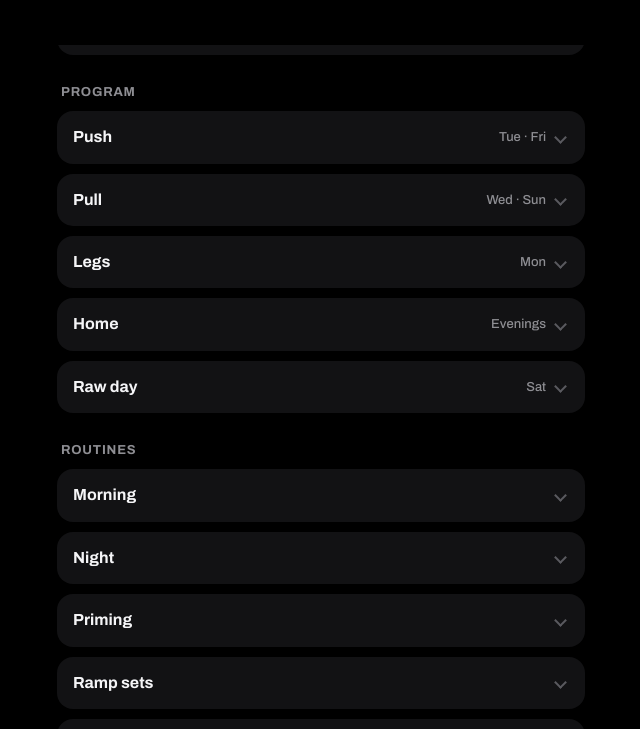
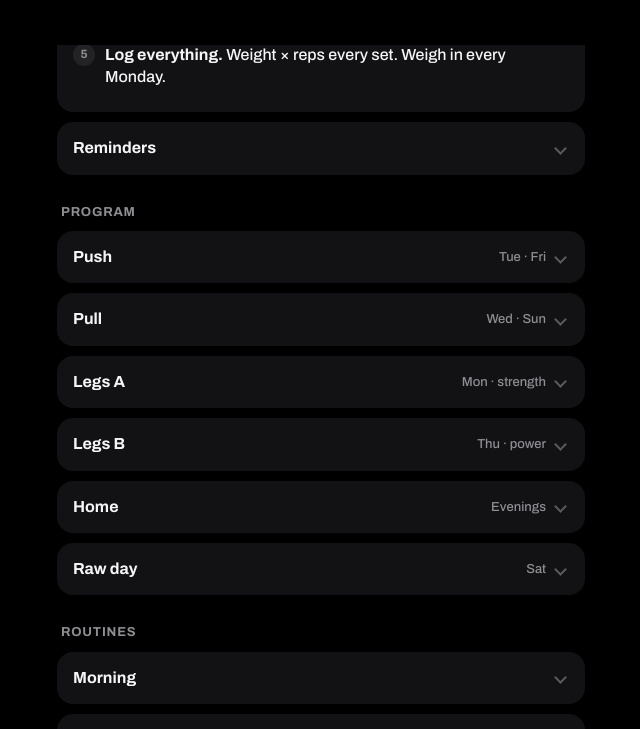
Before and after one commit to cbmugshaa/perfectchaos, a plain HTML site: page index.html in a window 1280 px wide. Shown: the part 1555-2284 px from the top of the page, without its empty margins (319-959 px from the left). Drawn offline with Linux system fonts and the light colour scheme.

Commit message:
Legs A/B split, Thu Legs B gym, Tue light legs, raw day build-ups, goals, reminders
Co-Authored-By: Claude Opus 5.5 <noreply@anthropic.com>
Claude-Session: https://claude.ai/code/session_014YzYeiR8TTf8a2EqsnCJrs

```diff
--- a/index.html
+++ b/index.html
@@ -234,6 +234,11 @@ select{font:inherit;background:var(--card2);color:var(--text);border:0;border-ra
       <div id="daily"></div>
       <div class="progress"><i id="daily-bar"></i></div>
       <div class="cleared-msg">Day cleared ✓</div>
+    </div>
+
+    <h2>Chasing</h2>
+    <div class="card" style="display:flex;flex-wrap:wrap;gap:8px">
+      <span class="pill" style="font-size:14px;padding:6px 12px">Dunk</span><span class="pill" style="font-size:14px;padding:6px 12px">Jump higher</span><span class="pill" style="font-size:14px;padding:6px 12px">Sprint faster</span><span class="pill" style="font-size:14px;padding:6px 12px">Strong legs</span>
     </div>
 
     <h2>Benchmarks</h2>
@@ -478,10 +483,10 @@ S.hist=S.hist||{};
 
 /* ================= BUILD DATA ================= */
 const WEEK={
-  1:{main:'Gym · Legs',tag:'Legs',home:'Hard pull-ups · curls + hammers · forearms · laterals · easy pull-ups'},
-  2:{main:'Gym · Push A',tag:'Push',home:'Ab wheel · push-up plus · light legs (box pistols, calves)'},
+  1:{main:'Gym · Legs A',tag:'Legs A',home:'Hard pull-ups · curls + hammers · forearms · laterals · easy pull-ups'},
+  2:{main:'Gym · Push A',tag:'Push',home:'Ab wheel · push-up plus · light legs (box pistols, Cossacks)'},
   3:{main:'Gym · Pull A',tag:'Pull',home:'Dips · skull crushers · scapular depressions'},
-  4:{main:'Home day',tag:'Home',home:'Hard pull-ups · curls + hammers · forearms · laterals · ab wheel · full home legs · easy pull-ups'},
+  4:{main:'Gym · Legs B',tag:'Legs B',home:'Hard pull-ups · curls + hammers · forearms · laterals · ab wheel · easy pull-ups'},
   5:{main:'Gym · Push B',tag:'Push',home:'Easy pull-ups only. Rest before raw day.'},
   6:{main:'Raw day',tag:'Raw',home:'Max intent, full rest, no conditioning. Then dips · skull crushers · scap depressions · laterals · ab wheel · push-up plus'},
   0:{main:'Gym · Pull B',tag:'Pull',home:'Dips · scapular depressions · weekly review'}
@@ -541,7 +546,7 @@ const PROGRAM=[
     ['Cable lateral raise, left first','2 × 12–20 · last to failure · 60s',CUE.lat],
     ['Ab crunch machine (Sun only)','2–3 × 10–15 · last to failure · 60s']
   ]},
-  {name:'Legs',days:'Mon',ex:[
+  {name:'Legs A',days:'Mon · strength',ex:[
     ['Single-leg glute bridge, left first','2 × 10 · easy'],
     ['Box back squat, safety bars set','3 × 4–6 · RIR 1–2, last TF · 3 min · ~90–95kg, box ~5cm below knee','Feet straight and narrow (slight turn-out only if needed). Brace 360. Sit tail back to the box, touch without collapsing, drive up. Head forward. Stop above any tailbone tuck. Lower the box 2–3cm whenever all sets hit 6.'],
     ['Smith RDL','3 × 6–8 · RIR 1–2 · 2–3 min','Tail back, head forward, soft knees. Stop when the hamstrings stretch fully, back neutral.'],
@@ -549,6 +554,13 @@ const PROGRAM=[
     ['Standing single-leg calf raise, left first','3 × 10–15 · last to failure · 60s'],
     ['Ab crunch machine','2–3 × 10–15 · last to failure · 60s']
   ],note:'Feet straight and narrow. Tail back, head forward. Inner ankle high. Bow as you load, release as you stand. No leg press, no leg extension, no toes-out.'},
+  {name:'Legs B',days:'Thu · power',ex:[
+    ['Trap bar jumps','4 × 3 · full rest','Quick dip, jump, land soft. Reset each rep. End the set if a rep is slower.'],
+    ['Smith split squat or Bulgarian, left first','3 × 6–8 · RIR 1 · 2 min','Front foot straight, inner ankle high. Sit into the front hip, knee out over the toes (bow). Release as you stand.'],
+    ['Seated leg curl','3 × 6–8 · 3s lowering + pause at the stretch · 2 min'],
+    ['Suitcase carry, left hand first','3 × 20–30m each side','Tall, ribs down, shoulders level. Don\'t lean away from the weight.'],
+    ['Standing single-leg calf raise, left first','3 × 10–15 · last to failure · 60s']
+  ],note:'Single leg, hamstrings, power, trunk. First session dropped in a broken week.'},
   {name:'Home',days:'Evenings',ex:[
     ['Easy pull-ups','4–6 mini-sets of 2–3 crisp reps · Mon, Thu, Fri · never to failure'],
     ['Hard pull-ups','3 @ RIR 1 · Mon, Thu'],
@@ -560,15 +572,14 @@ const PROGRAM=[
     ['DB curl + hammer curl','2 × 8–12 + 2 × 10–15 · Mon, Thu'],
     ['Wrist curl + reverse curl','2 × 15–20 + 2 × 12–15 · Mon, Thu'],
     ['Ab wheel, kneeling, full range','3 × 3–5 · Tue, Thu, Sat','Ribs down, pelvis tucked, never let the lower back sag.'],
-    ['Box pistol, left first','3 × 3–5 each · Tue (light), Thu'],
-    ['Supported split squat, left first','2–3 × 8–12 · Thu'],
-    ['Cossack squat','2 × 6–8 each · Thu'],
-    ['Single-leg calf raise, weighted','2–3 × 10–15 · Tue, Thu']
+    ['Box pistol, left first','3 × 3–5 each · Tue'],
+    ['Cossack squat','2 × 6–8 each · Tue'],
   ],note:'No home legs the day before gym legs or raw day. No easy pull-ups on or the day before pull days.'},
   {name:'Raw day',days:'Sat',ex:[
     ['Warm-up','A-skips, high knees, bounding, falling starts, build-ups · 15 min'],
     ['10m accelerations','6 reps · 90s+'],
     ['Flying 20m','4 reps · 2 min+'],
+    ['Build-up sprints, 30–40m','2–3 reps · top speed · full rest'],
     ['Max approach jumps at the rim','5 reps · full rest'],
     ['Broad jumps','3 × 3 · full rest'],
     ['Single-leg bounds, left first','3 × 5 each · 60s'],
@@ -587,8 +598,8 @@ const ROUTINES=[
 const WHY=['“I want to get <span>strong as fuck</span>.”','“Strong, muscular, and <span>explosive</span>.”','“I don\'t want to just be toned. I want to get <span>big</span> too.”','“I have <span>no excuses</span> to not be the most consistent.”'];
 const PATTERNS=['Skipping legs','Going on and off with the gym','Waiting 4+ hours to eat','Late nights on the phone','Left shoulder hiking','Standing staggered, left leg back','Underloading out of caution (the “humble gimmick”)','Random easy reps instead of hard sets','Chasing feel or new exercise trends','Too many goals at once','Not logging numbers'];
 
-const HOMEDAYS={1:['Hard pull-ups','DB curl + hammer curl','Wrist curl + reverse curl','DB lateral raise, light','Easy pull-ups'],2:['Ab wheel, kneeling, full range','Push-up plus, hard','Box pistol, left first','Single-leg calf raise, weighted'],3:['Dips','Standing DB skull crusher','Scapular depression on dip bars'],4:['Hard pull-ups','DB curl + hammer curl','Wrist curl + reverse curl','DB lateral raise, light','Ab wheel, kneeling, full range','Box pistol, left first','Supported split squat, left first','Cossack squat','Single-leg calf raise, weighted','Easy pull-ups'],5:['Easy pull-ups'],6:['Dips','Standing DB skull crusher','Scapular depression on dip bars','DB lateral raise, light','Ab wheel, kneeling, full range','Push-up plus, hard'],0:['Dips','Scapular depression on dip bars']};
-const MAINDAY={1:'Legs',2:'Push',3:'Pull',5:'Push',6:'Raw day',0:'Pull'};
+const HOMEDAYS={1:['Hard pull-ups','DB curl + hammer curl','Wrist curl + reverse curl','DB lateral raise, light','Easy pull-ups'],2:['Ab wheel, kneeling, full range','Push-up plus, hard','Box pistol, left first','Cossack squat'],3:['Dips','Standing DB skull crusher','Scapular depression on dip bars'],4:['Hard pull-ups','DB curl + hammer curl','Wrist curl + reverse curl','DB lateral raise, light','Ab wheel, kneeling, full range','Easy pull-ups'],5:['Easy pull-ups'],6:['Dips','Standing DB skull crusher','Scapular depression on dip bars','DB lateral raise, light','Ab wheel, kneeling, full range','Push-up plus, hard'],0:['Dips','Scapular depression on dip bars']};
+const MAINDAY={1:'Legs A',4:'Legs B',2:'Push',3:'Pull',5:'Push',6:'Raw day',0:'Pull'};
 /* ---------- render build ---------- */
 const now=new Date();
 const DN=['Sunday','Monday','Tuesday','Wednesday','Thursday','Friday','Saturday'];
@@ -681,7 +692,7 @@ function renderSkills(){
 }
 renderSkills();
 $('rules').innerHTML=RULES.map(r=>'<li>'+r+'</li>').join('');
-const REMINDERS=['Warm-up sets near working weight: 2–3 reps only. Never 8.','Full 2–3 min rest between heavy sets.','No testing a heavier weight before working sets. It costs reps on the real ones.','Track total reps across all sets. That\'s your progress every session.','Left foot forward, not back. Left foot forward switches the left glute on.','Lateral raises light: 6–7kg, 12–20 reps. Traps hike or swing = too heavy.','Calves standing, not seated. The gastrocnemius only works fully with a straight knee.','Triceps cap: ~20 hard sets a week.'];
+const REMINDERS=['Ramp up jumping. Never go straight into max-effort jumps after time off.','Legs are strength-biased: heavy, low reps.','Broken week: Mon Legs A, Wed push, Fri pull, Sat raw. Legs B goes first.','Warm-up sets near working weight: 2–3 reps only. Never 8.','Full 2–3 min rest between heavy sets.','No testing a heavier weight before working sets. It costs reps on the real ones.','Track total reps across all sets. That\'s your progress every session.','Left foot forward, not back. Left foot forward switches the left glute on.','Lateral raises light: 6–7kg, 12–20 reps. Traps hike or swing = too heavy.','Calves standing, not seated. The gastrocnemius only works fully with a straight knee.','Triceps cap: ~20 hard sets a week.'];
 $('reminders').innerHTML=REMINDERS.map(x=>'<div class="line">'+x+'</div>').join('');
 $('program').innerHTML=PROGRAM.map(p=>'<details><summary>'+p.name+'<span class="meta">'+p.days+'</span><span class="chev"></span></summary><div class="dbody">'+
   p.ex.map(e=>'<div class="ex'+(e[2]?' hascue':'')+'"><div class="n">'+e[0]+'</div><div class="d">'+e[1]+'</div>'+(e[2]?'<div class="cue">'+e[2]+'</div>':'')+'</div>').join('')+
--- a/sw.js
+++ b/sw.js
@@ -1,4 +1,4 @@
-const C='pc-v9';
+const C='pc-v10';
 const FILES=['./','index.html','manifest.json','icon-180.png','icon-192.png','icon-512.png',...Array.from({length:11},(_,i)=>'hb/p-'+String(i+1).padStart(2,'0')+'.jpg')];
 self.addEventListener('install',e=>{e.waitUntil(caches.open(C).then(c=>c.addAll(FILES)));self.skipWaiting()});
 self.addEventListener('activate',e=>{e.waitUntil(caches.keys().then(k=>Promise.all(k.filter(x=>x!==C).map(x=>caches.delete(x)))));self.clients.claim()});
```
